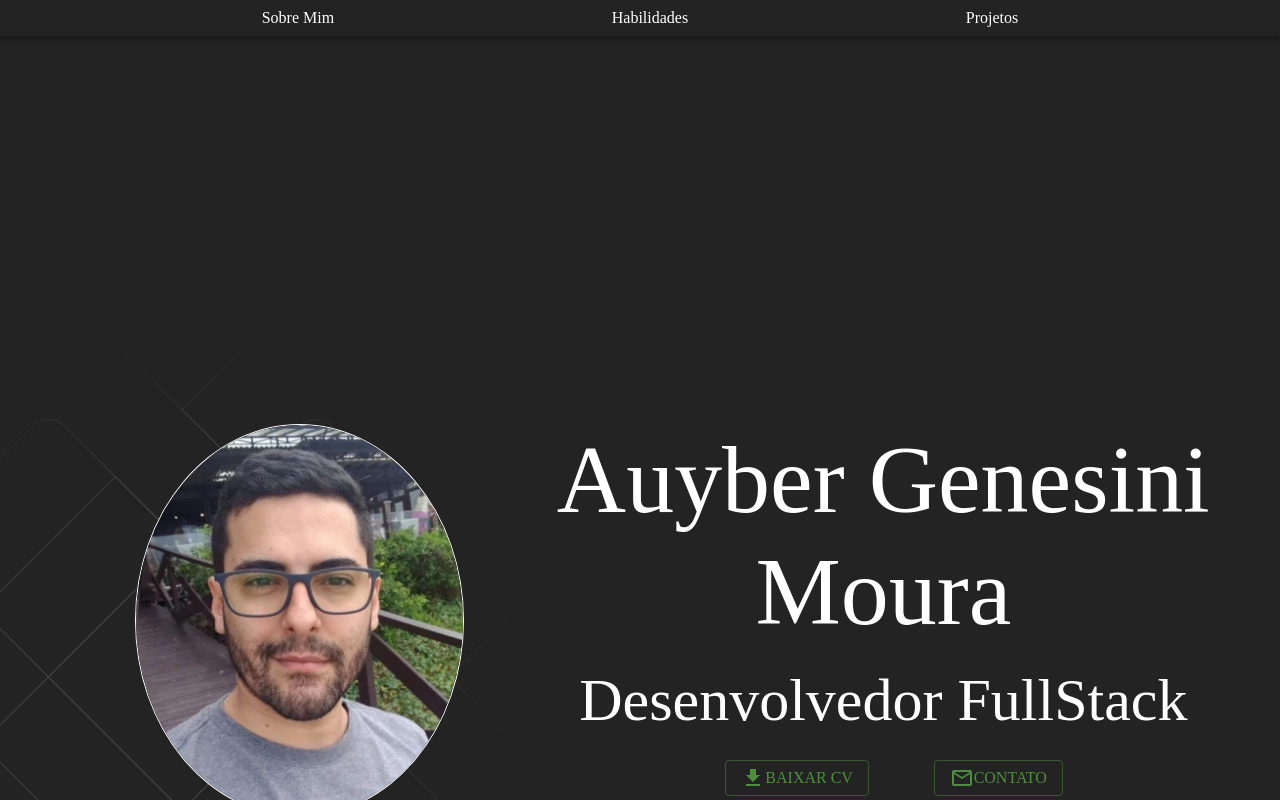
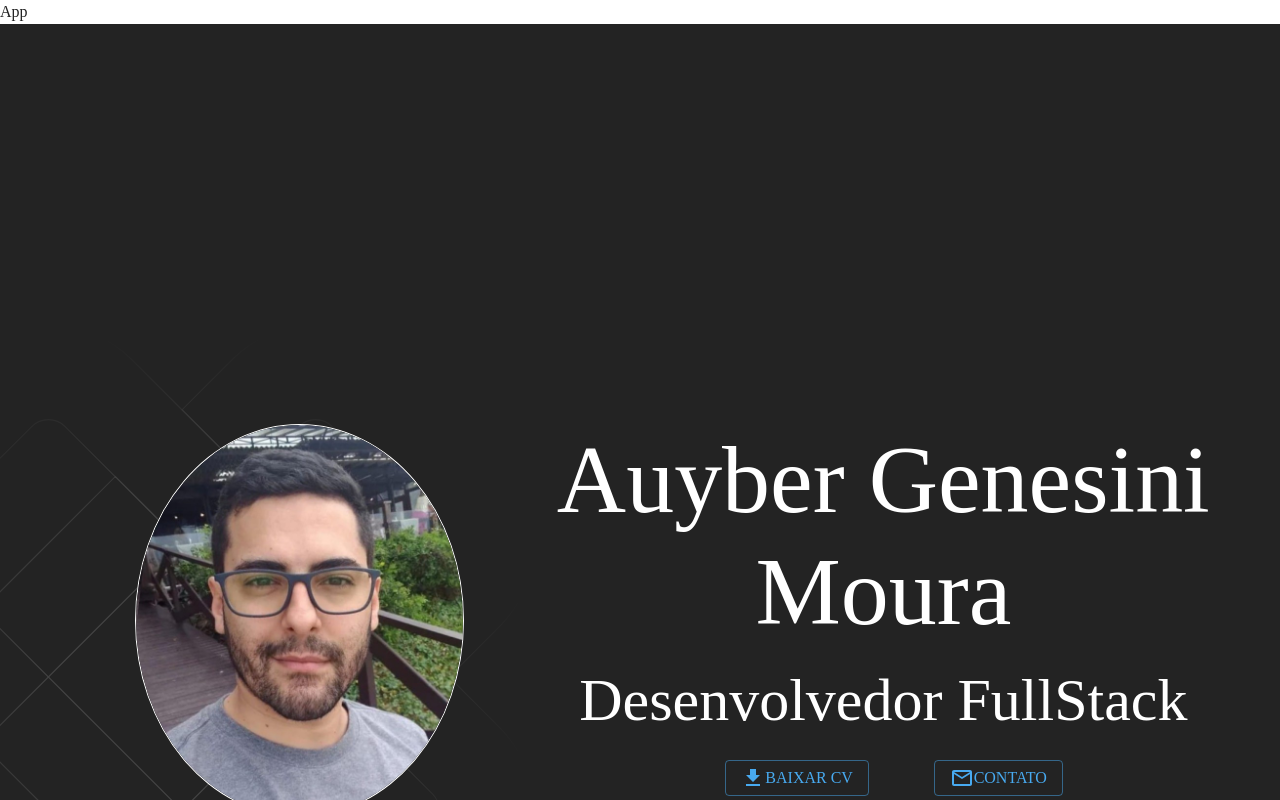
Before and after one commit to auyber/Auyber-portfolio, a React (Vite) app: page / in a window 1280 px wide. Shown: the top 800 px of the page. Built offline with nearby package versions, Linux system fonts and the light colour scheme.

Commit message:
feat: create portfolio button

```diff
--- a/src/components/NavBar/NavBar.tsx
+++ /dev/null
@@ -1,23 +0,0 @@
-import { AppBar, MenuItem, styled } from "@mui/material"
-
-
-const NavBar = () => {
-    const StyledToobar = styled("Toolbar")(({})=>({
-        display: "flex",
-        justifyContent: "space-evenly"
-    }))
-
-  return (
-    <>
-        <AppBar position="absolute">
-            <StyledToobar>
-            <MenuItem>Sobre Mim</MenuItem>
-            <MenuItem>Habilidades</MenuItem>
-            <MenuItem>Projetos</MenuItem>
-            </StyledToobar>
-        </AppBar>
-    </>
-  )
-}
-
-export default NavBar
--- a/src/pages/Home/Home.tsx
+++ b/src/pages/Home/Home.tsx
@@ -1,4 +1,3 @@
-import NavBar from "../../components/NavBar/NavBar"
 import Hero from "../section/Hero/Hero"
 import About from "../section/About/About"
 import Habilidades from "../section/About/Habilidades"
@@ -11,7 +10,6 @@ const Home = () => {
 
   return (
     <>
-      <NavBar />
       <Hero />
       <About />
       <Habilidades />
--- a/src/pages/section/Hero/Hero.tsx
+++ b/src/pages/section/Hero/Hero.tsx
@@ -11,10 +11,10 @@ const Hero = () => {
     height: "150vh",
     display: "flex",
     alignItems: "center",
-    [theme.breakpoints.up('xs')]: { // <= mobile
+    [theme.breakpoints.up('xs')]: {
       paddingTop: "100px",
     },
-    [theme.breakpoints.up('md')]: { // >=mobile
+    [theme.breakpoints.up('md')]: {
       paddingTop: "0",
     }
   }));
--- a/src/pages/section/Projects/Projects.tsx
+++ b/src/pages/section/Projects/Projects.tsx
@@ -1,6 +1,11 @@
-import {Container, Grid, Typography, styled } from "@mui/material";
+import {Button, Container, Grid, Typography, styled } from "@mui/material";
 import ActionAreaCardNutri from "../../../components/Card/nutri";
 import ActionAreaCardfastrevest from "../../../components/Card/fastrevest";
+import GitHubIcon from '@mui/icons-material/GitHub';
+
+const handlePortifolio = () => {
+  window.open('https://github.com/auyber/Auyber-portifolio', '_blank');
+};
 
 const Projects = () => {
 
@@ -30,6 +35,16 @@ const Projects = () => {
                     <ActionAreaCardfastrevest />
                 </Grid>
             </Grid>
+              <Grid container display="flex" justifyContent="center" spacing={3} pt={3}>
+              <Grid item xs={12} md={12} display="flex" justifyContent="center">
+                <Button color="secondary" style={{ width: '150px' }} onClick={handlePortifolio}>
+                    <Typography>
+                        <GitHubIcon />
+                        Código do Portifólio
+                    </Typography>
+                </Button>
+              </Grid>
+            </Grid>
         </Container>
       </StyledHero>
     </>
--- a/src/theme.ts
+++ b/src/theme.ts
@@ -6,7 +6,7 @@ let theme = createTheme({
         main: '#232323',
       },
       secondary: {
-        main: '#4f8e3e',
+        main: '#48AAF0',
       },
     },
     typography: {
```
Also changed, not shown: 2 other files (tests, documents, lock files or other folders).
